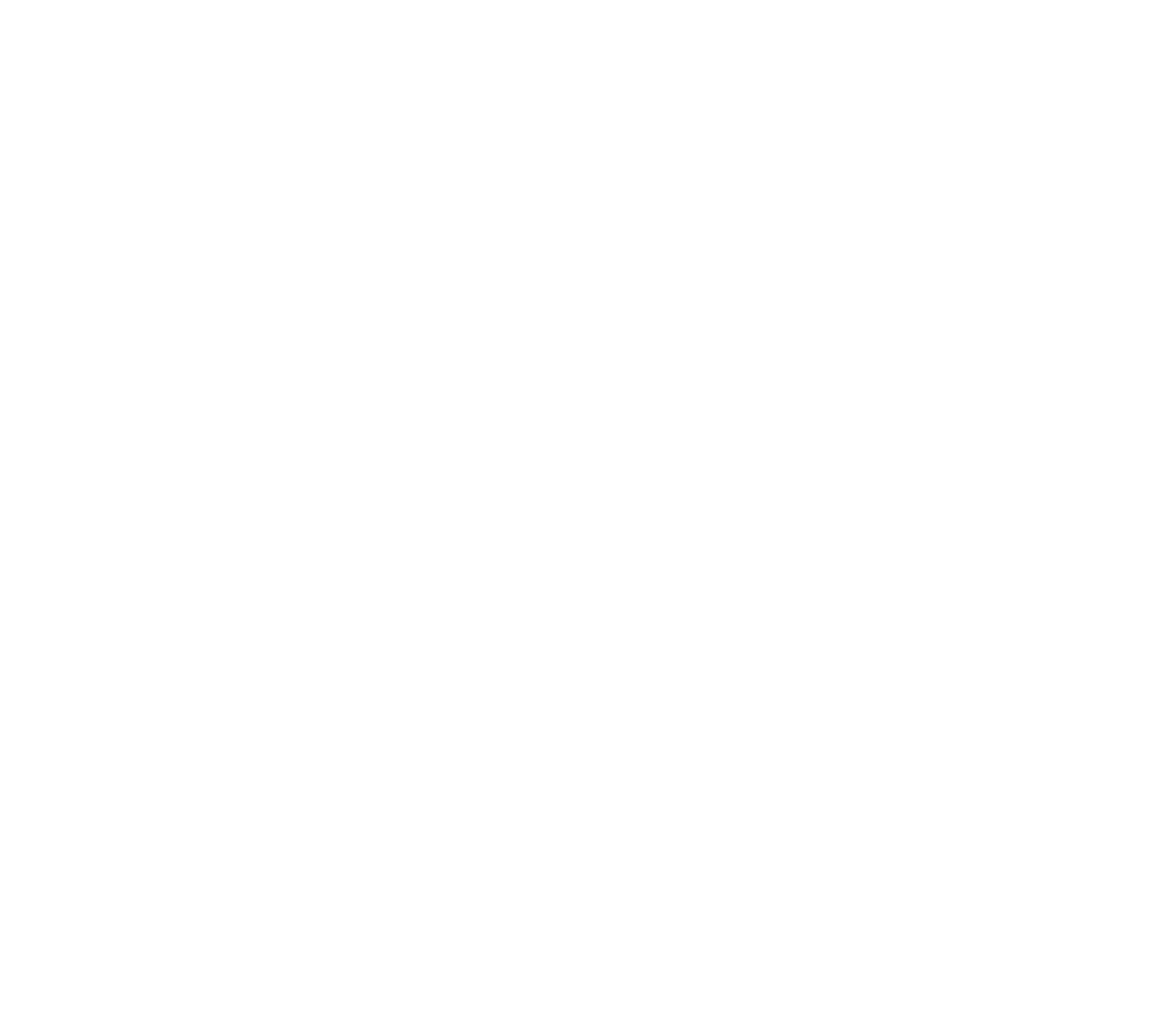
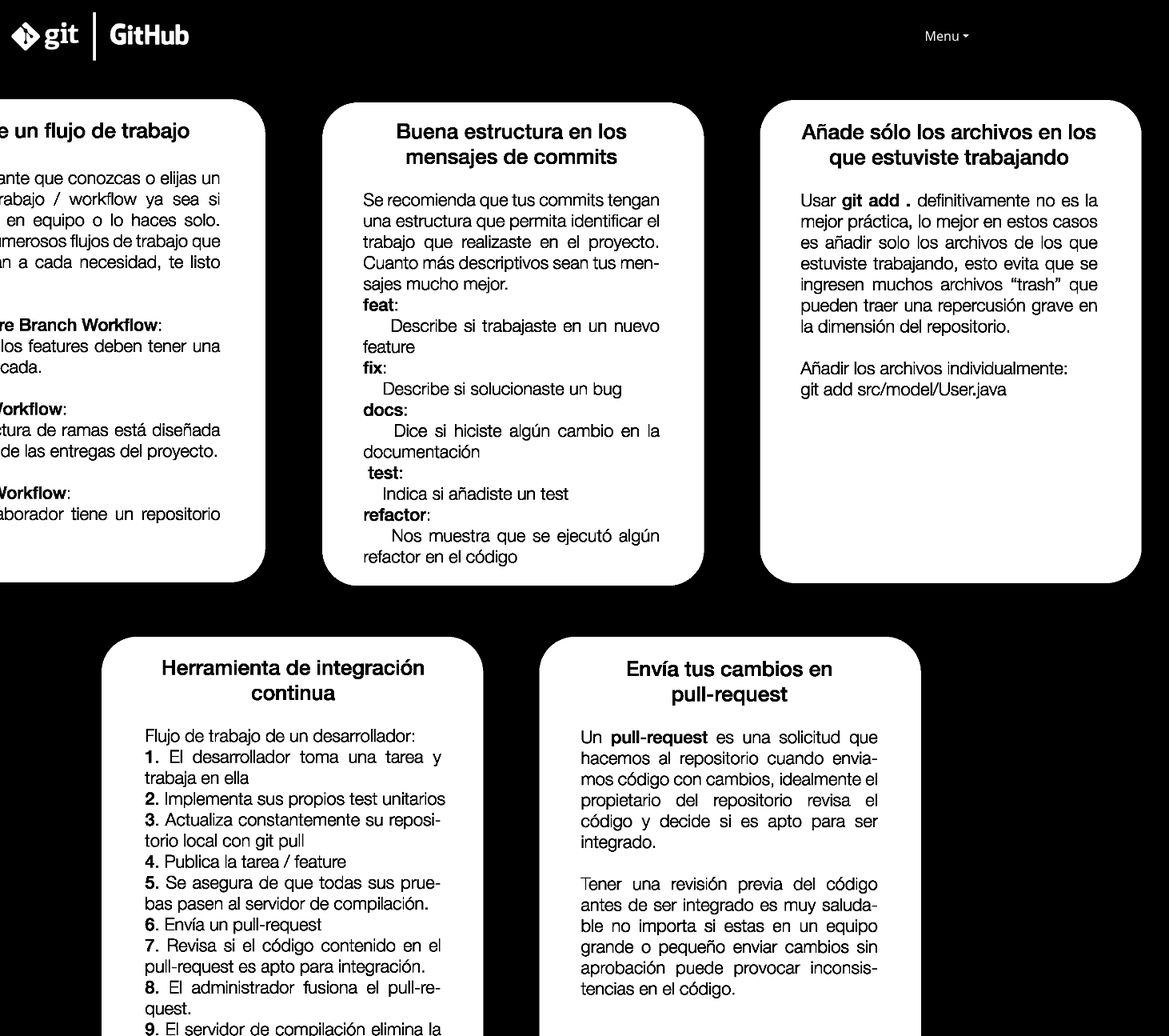
Before and after one commit to CarlosSanchezdev/MeetUp_GIT, a React (Create React App) app: page /practices in a window 1280 px wide. Before the commit this address had no page. Shown: the top 1295 px of the page at 80% size, 1462 px wide, since content can reach past the window. Before the commit the page ends 800 px from the top, so only its background shows below. Built offline with nearby package versions, Linux system fonts and the light colour scheme.

Commit message:
finish view goodpractice

```diff
--- a/src/components/GoodPractices/GoodPractices.jsx
+++ b/src/components/GoodPractices/GoodPractices.jsx
@@ -1,8 +1,27 @@
 import React from 'react'
+import practicas01 from '../../assets/images/practicas-01.png'
+import practicas02 from '../../assets/images/practicas-02.png'
+import practicas03 from '../../assets/images/practicas-03.png'
+import practicas04 from '../../assets/images/practicas-04.png'
+import practicas05 from '../../assets/images/practicas-05.png'
 
 function GoodPractices() {
   return (
-    <div>GoodPractices</div>
+    <div className="d-flex flex-column align-items-center   ">
+        <div className="d-flex justify-center m-4 ">
+            <img src={practicas01} className="mx-4" alt="practicas-01" style={{ width: "500px" }} />
+
+            <img src={practicas02} className="mx-4" alt="practicas-02" style={{ width: "500px"}} />
+
+            <img src={practicas03} className="mx-4" alt="practicas-03" style={{ width: "500px"}} />
+        </div>
+
+        <div className="d-flex justify-center m-4 ">
+            <img src={practicas04} className="mx-4" alt="practicas-04" style={{ width: "500px"}} />
+
+            <img src={practicas05} className="mx-4" alt="practicas-05" style={{ width: "500px"}} />
+        </div>
+    </div>
   )
 }
 
--- a/src/components/Navbar/NavBar.jsx
+++ b/src/components/Navbar/NavBar.jsx
@@ -8,12 +8,12 @@
 function Navbar() {
 
   return (
-    <nav className="navbar navbar-expand-lg bg-black">
+    <nav className="navbar navbar-expand-lg bg-black ">
       <div className="container-fluid">
         <Link to="/">
           <img className="navbar-brand logo"  src={logo} alt="logo" />
         </Link>
-        <div className="collapse navbar-collapse" id="navbarSupportedContent">
+        <div className="collapse navbar-collapse w-25" id="navbarSupportedContent">
           <ul className="navbar-nav me-auto mb-2 mb-lg-0">
             <li className="nav-item dropdown">
               <a
--- a/src/routes/Routes.jsx
+++ b/src/routes/Routes.jsx
@@ -1,6 +1,7 @@
 import React from "react";
 import {BrowserRouter, Routes, Route } from "react-router-dom";
-import Home from "../views/Home"
+import Practices from "../views/Practices/Practices";
+import Home from "../views/Home/Home";
 
 
 
@@ -9,7 +10,7 @@
         <BrowserRouter>
             <Routes>
                 <Route path="/" element={<Home />}></Route>
-
+                <Route path="/practices" element={<Practices />}></Route>
             </Routes>
         </BrowserRouter>
     );
--- a/src/views/Home/Home.jsx
+++ b/src/views/Home/Home.jsx
@@ -1,6 +1,6 @@
 import React from 'react'
-import NavBar from '../components/Navbar/NavBar.jsx'
-import Cards from '../components/Cards/Cards'
+import NavBar from '../../components/Navbar/NavBar'
+import Cards from '../../components/Cards/Cards'
 import './Home.css'
 
 function Home() {
--- a/src/views/Practices/Practices.jsx
+++ b/src/views/Practices/Practices.jsx
@@ -1,8 +1,13 @@
 import React from 'react'
+import Navbar from '../../components/Navbar/NavBar'
+import GoodPractices from '../../components/GoodPractices/GoodPractices'
 
 function Practices() {
   return (
-    <div>Practices</div>
+    <>
+        <Navbar />
+        <GoodPractices />
+    </>
   )
 }
 
```
